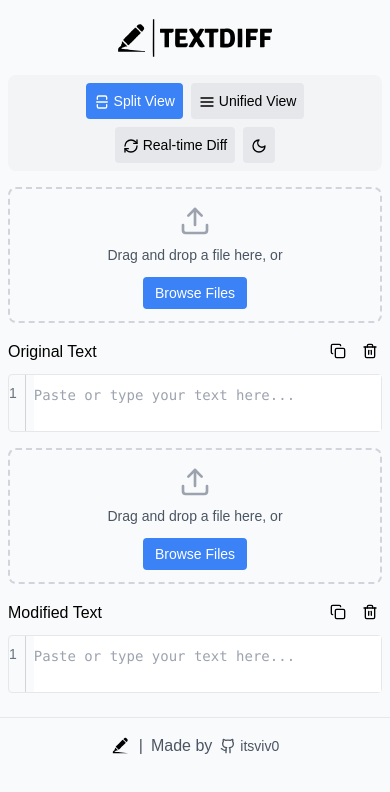
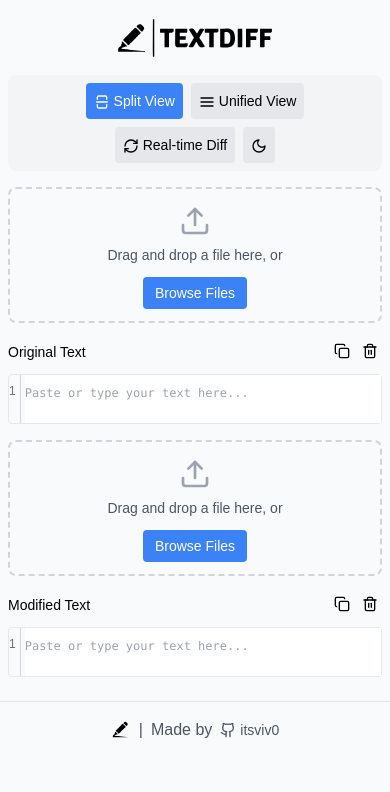
Before and after one commit to itsviv0/textdiff, a Next.js app: page / in a window 390 px wide. Shown: the top 792 px of the page. Built offline with nearby package versions, Linux system fonts and the light colour scheme.

Commit message:
Updated TextInput component for improved responsiveness and adjusted text sizes for better readability.

```diff
--- a/components/TextInput.tsx
+++ b/components/TextInput.tsx
@@ -21,9 +21,9 @@ export const TextInput: React.FC<TextInputProps> = ({
     const renderLineNumbers = () => {
         const lines = value.split("\n").length;
         return (
-            <div className="select-none text-gray-500 pr-2 text-right border-r border-gray-300 mr-2 pt-2">
+            <div className="select-none text-gray-500 pr-1 sm:pr-2 text-right border-r border-gray-300 mr-1 sm:mr-2 pt-2">
                 {Array.from({ length: lines }, (_, i) => (
-                    <div key={i + 1} className="h-6 text-sm">
+                    <div key={i + 1} className="h-5 sm:h-6 text-xs sm:text-sm">
                         {i + 1}
                     </div>
                 ))}
@@ -34,8 +34,10 @@ export const TextInput: React.FC<TextInputProps> = ({
     return (
         <div className="flex flex-col h-full">
             <div className="flex justify-between items-center mb-2">
-                <h3 className="font-medium dark:text-gray-200">{label}</h3>
-                <div className="space-x-2">
+                <h3 className="font-medium text-sm sm:text-base dark:text-gray-200">
+                    {label}
+                </h3>
+                <div className="space-x-1 sm:space-x-2">
                     <button
                         onClick={handleCopy}
                         className="p-1 hover:bg-gray-200 rounded dark:hover:bg-gray-700 dark:text-gray-200"
@@ -58,7 +60,7 @@ export const TextInput: React.FC<TextInputProps> = ({
                     <textarea
                         value={value}
                         onChange={(e) => onChange(e.target.value)}
-                        className="flex-1 pt-2 pr-2 font-mono text-sm resize-none focus:outline-none dark:bg-gray-800 dark:text-gray-200 leading-6"
+                        className="flex-1 pt-2 pr-2 font-mono text-xs sm:text-sm resize-none focus:outline-none dark:bg-gray-800 dark:text-gray-200 leading-5 sm:leading-6"
                         placeholder="Paste or type your text here..."
                     />
                 </div>
```
